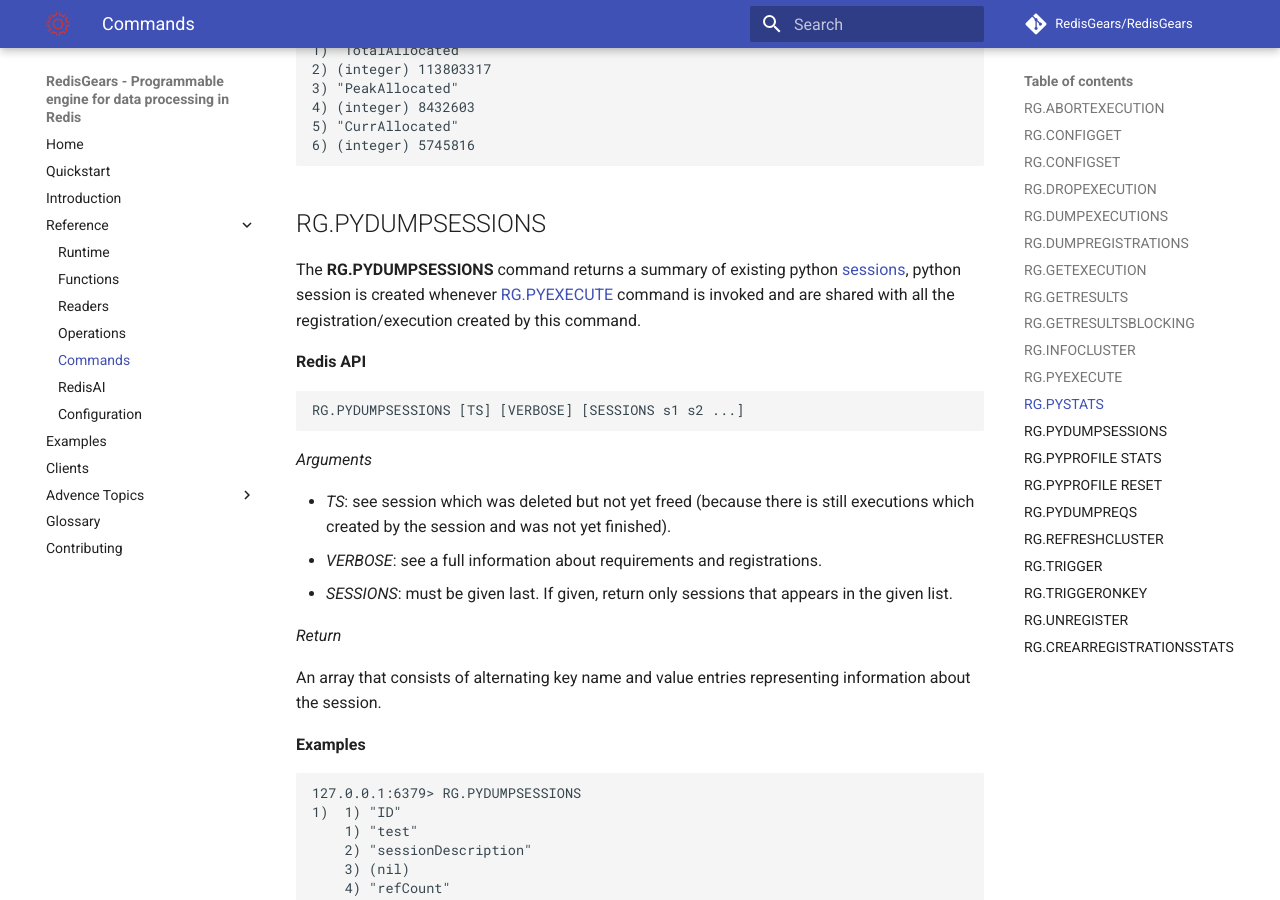
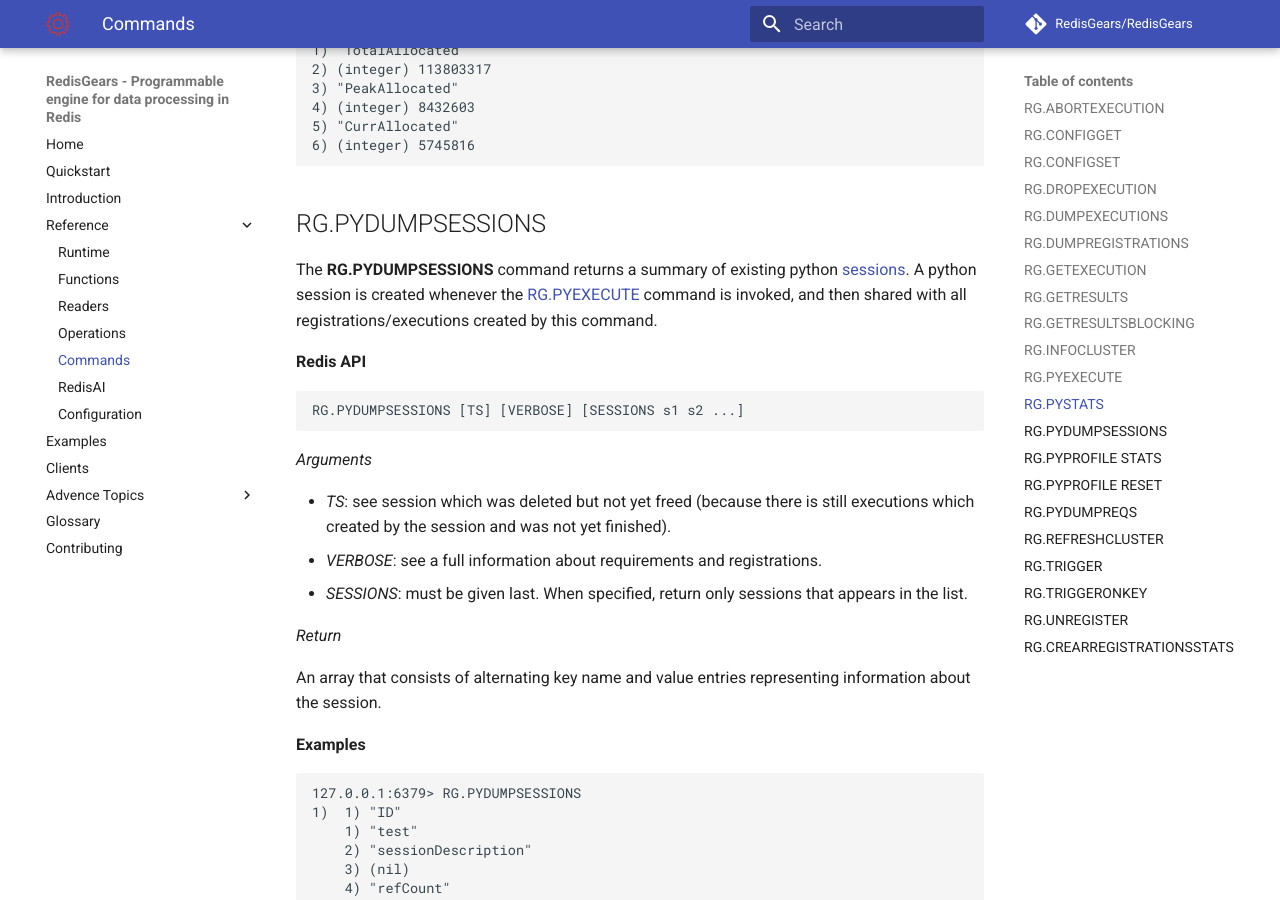
Before and after one commit to RedisGears/RedisGears, an MkDocs documentation site: the page built from docs/commands.md, in a window 1280 px wide and 900 px high, scrolled down 12415 px. Built offline with MkDocs 1.6.1 and Material for MkDocs 9.7.7, drawn with Linux system fonts in a browser that asks for light colours; comment, search, counter and statistics services are not loaded; some of the changed text lies outside the part shown.

Commit message:
some grammar

````diff
--- a/docs/commands.md
+++ b/docs/commands.md
@@ -79,7 +79,7 @@
 
 _Return_
 
-An array with an entry per key. The entry is a String being the value or an error for undefined options.
+An array with an entry per key. The entry is a string being the value or an error for undefined options.
 
 **Examples**
 
@@ -91,7 +91,7 @@
 ```
 
 ## RG.CONFIGSET
-The **`RG.CONFIGSET`** command sets the value of one ore more built-in [configuration](configuration.md) or a user-defined options.
+The **`RG.CONFIGSET`** command sets the value of one ore more built-in [configuration](configuration.md) or user-defined options.
 
 **Redis API**
 
@@ -474,7 +474,7 @@
 
 _Return_
 
-An error is returned if the function can't be parsed, as well as any that are generated by non-RedisGears functions used.
+An error is returned if the function can't be parsed, in addition to those generated by non-RedisGears functions used.
 
 When used in `UNBLOCKING` mode reply is an [execution ID](functions.md#execution-id).
 
@@ -520,7 +520,7 @@
 ```
 
 ## RG.PYDUMPSESSIONS
-The **RG.PYDUMPSESSIONS** command returns a summary of existing python [sessions](glossary.html#session), python session is created whenever [RG.PYEXECUTE](#rgpyexecute) command is invoked and are shared with all the registration/execution created by this command.
+The **RG.PYDUMPSESSIONS** command returns a summary of existing python [sessions](glossary.html#session). A python session is created whenever the [RG.PYEXECUTE](#rgpyexecute) command is invoked, and then shared with all registrations/executions created by this command.
 
 **Redis API**
 
@@ -532,7 +532,7 @@
 
 * _TS_: see session which was deleted but not yet freed (because there is still executions which created by the session and was not yet finished).
 * _VERBOSE_: see a full information about requirements and registrations.
-* _SESSIONS_: must be given last. If given, return only sessions that appears in the given list.
+* _SESSIONS_: must be given last. When specified, return only sessions that appears in the list.
 
 _Return_
 
@@ -609,7 +609,7 @@
 ```
 
 ## RG.PYPROFILE STATS
-The **RG.PYPROFILE STATS** command returns a profiling statistics for a given [session](glossary.html#session) id. Profiling information are automatically collected when [ProfileExecutions](configuration.md#profileexecutions) are on.
+The **RG.PYPROFILE STATS** command returns profiling statistics for a [session](glossary.html#session) id. Profiling information is automatically collected when [ProfileExecutions](configuration.md#profileexecutions) are enabled.
 
 **Redis API**
 
````
Also changed, not shown: other parts of docs/commands.md (+5 -5 lines).
